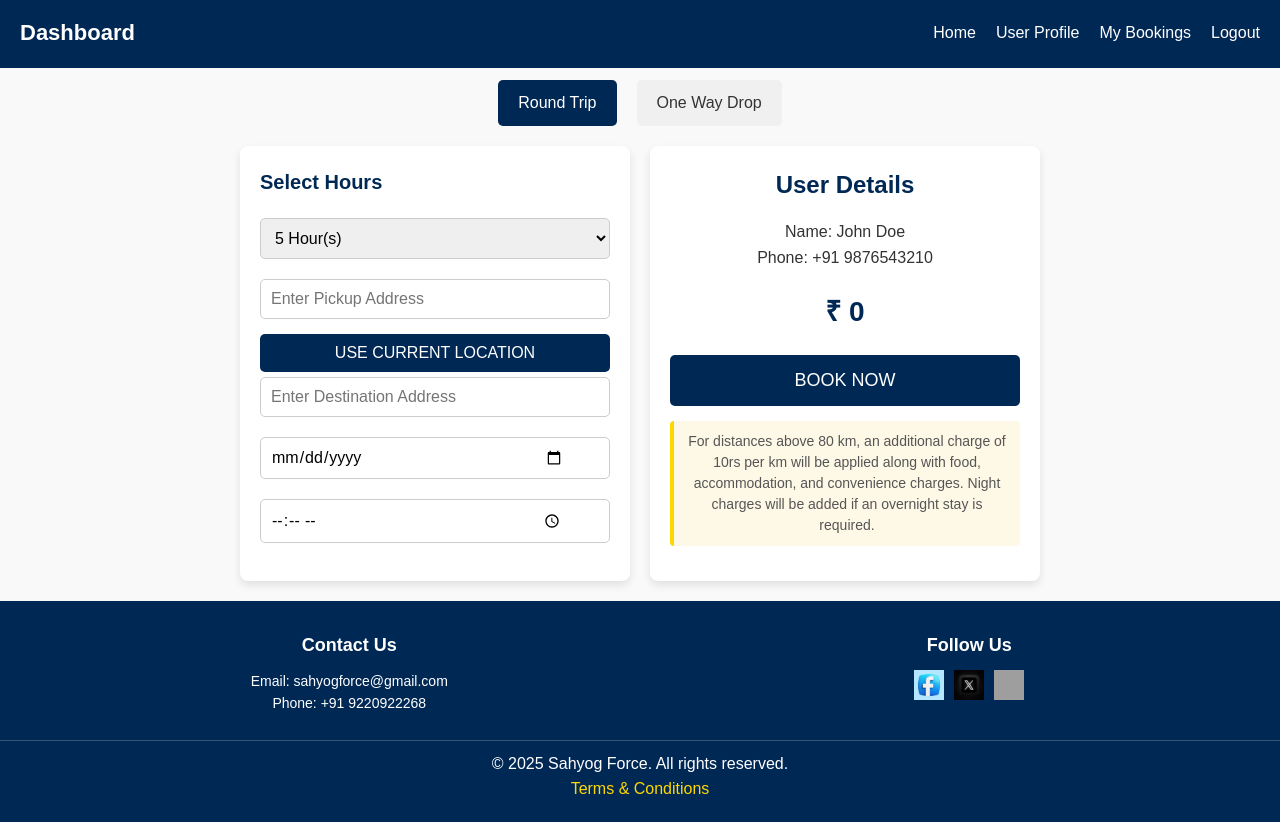
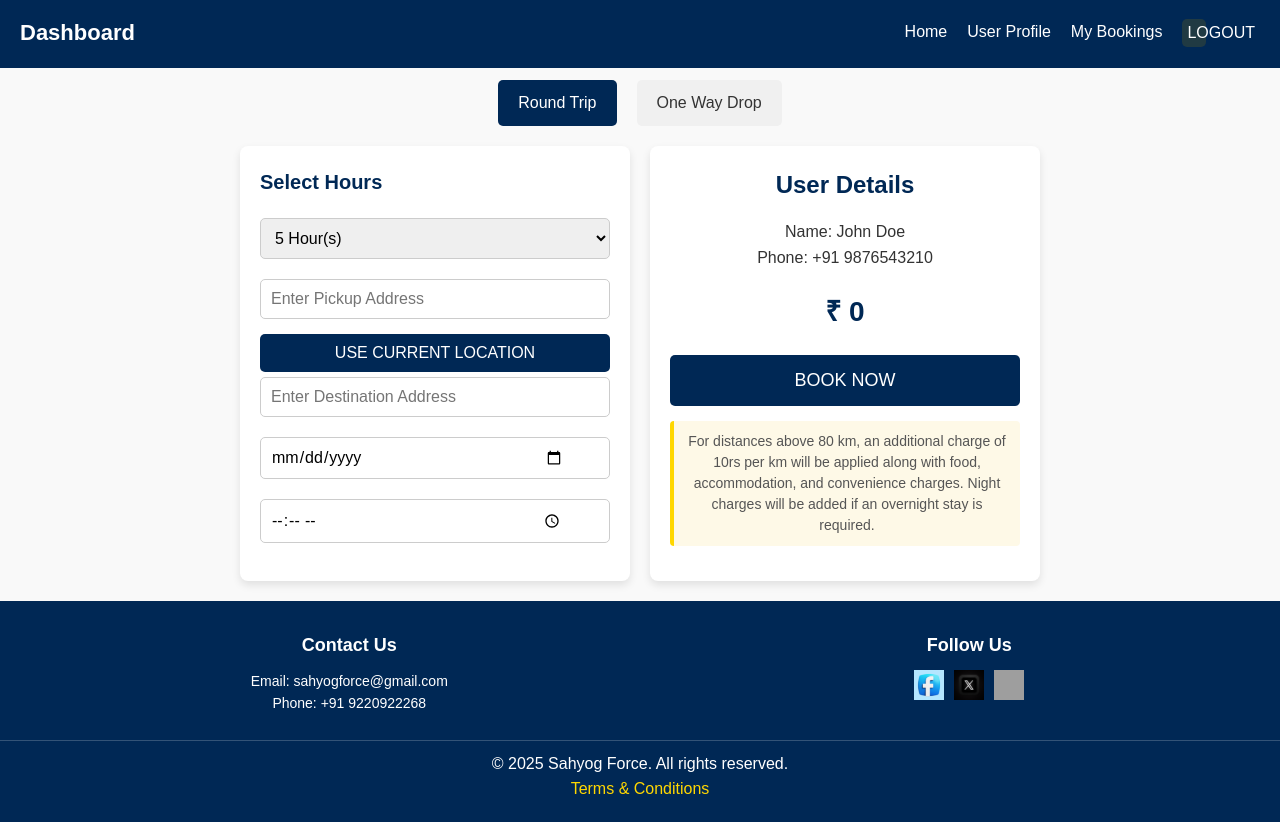
Before and after one commit to ayushmishra25/Tours-and-Travels, a React (Vite) app in the folder Frontend/: page /hourly-driver in a window 1280 px wide. Built offline with nearby package versions, Linux system fonts and the light colour scheme; grey boxes are pictures that could not be loaded.

Commit message:
implemented logout on user dashboard

```diff
--- a/Frontend/src/admin/pages/AdminLogin.jsx
+++ b/Frontend/src/admin/pages/AdminLogin.jsx
@@ -12,7 +12,7 @@ const AdminLogin = () => {
     e.preventDefault();
     // Dummy check – in production, call your admin login API
     if (email === "admin@company.com" && password === "admin123") {
-      localStorage.setItem("adminToken", "dummyAdminToken");
+      // localStorage.setItem("adminToken", "dummyAdminToken");
       /* navigate("/admin/dashboard"); */
     } else {
       setErrorMsg("Invalid admin credentials.");
--- a/Frontend/src/components/DashboardNavbar.jsx
+++ b/Frontend/src/components/DashboardNavbar.jsx
@@ -5,6 +5,19 @@ const DashboardNavbar = () => {
   const [isOpen, setIsOpen] = useState(false);
   const toggleMenu = () => {
     setIsOpen(!isOpen);
+  };
+
+  //clear auth and redirect to login
+  const handleLogout = () => {
+    // Remove authentication tokens and user data
+    localStorage.removeItem("token");
+    localStorage.removeItem("userId");
+    localStorage.removeItem("user");
+    localStorage.removeItem("userRole");
+    // Optionally, you can clear all storage: localStorage.clear();
+
+    // Redirect to login page
+    navigate("/login");
   };
 
   return (
@@ -25,7 +38,10 @@ const DashboardNavbar = () => {
             <Link to="/dashboard/bookings" onClick={toggleMenu}>My Bookings</Link>
           </li>
           <li>
-            <Link to="/" onClick={toggleMenu}>Logout</Link>
+            {/* ✅ Use logout handler instead of simple link */}
+            <button className="logout-btn" onClick={() => { toggleMenu(); handleLogout(); }}>
+              Logout
+            </button>
           </li>
         </ul>
       </nav>
```
